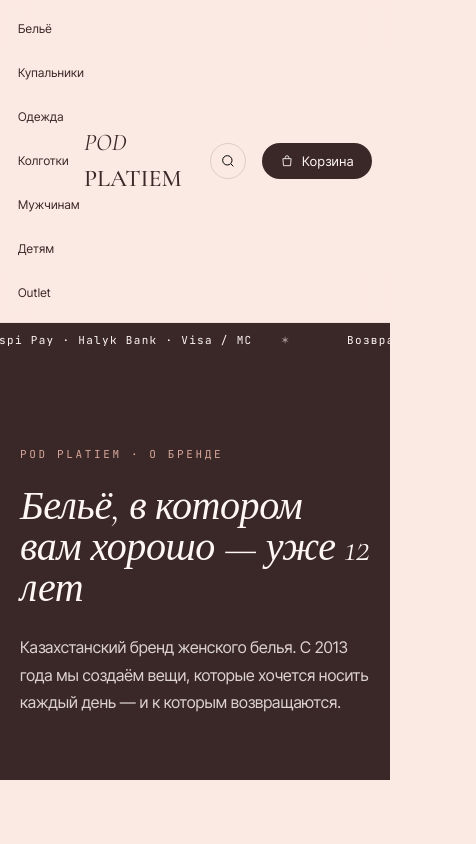
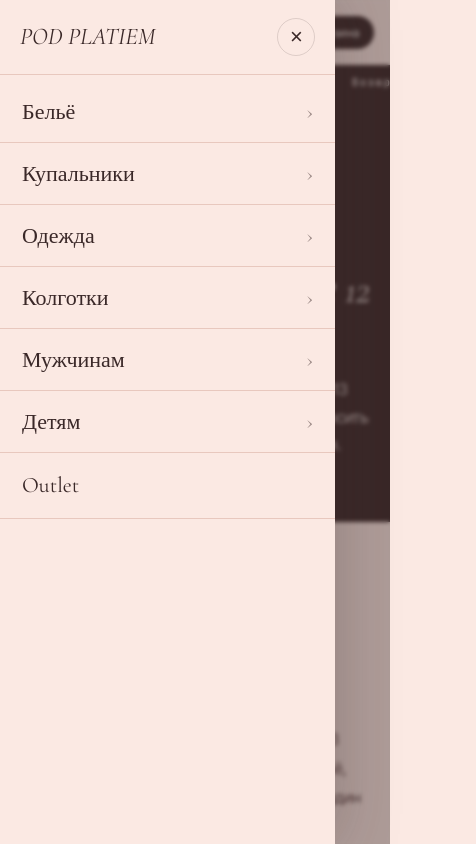
Before and after one commit to yemmydx/annablle-arto, a Next.js app: page /about in a window 390 px wide. Both pictures are taken after a click on the button "Открыть меню". Shown: the top 844 px of the page, 476 px wide, since content can reach past the window. Built offline with nearby package versions, Linux system fonts and the light colour scheme.

Commit message:
mobile menu, next/image, header font, viewport

```diff
--- a/app/globals.css
+++ b/app/globals.css
@@ -316,5 +316,94 @@
   color:var(--ink);
 }
 
-/* Скрыть плейсхолдеры-подписи под фото (те тёмные пилюли [ ... ]) */
-.ph-label{display:none;}
+/* ============================================================
+   ФИНАЛЬНЫЕ ПРАВКИ: шапка, название, шрифт категорий, мобилка
+   ============================================================ */
+
+/* Убираем горизонтальный скролл на телефоне */
+html, body { max-width: 100%; overflow-x: hidden; }
+
+/* #4 — название бренда заметнее */
+.brand { font-size: 30px; }
+
+/* #5 — категории как у названия (Cormorant) и крупнее */
+.mega-link { font-family: 'Cormorant Garamond', serif; font-size: 19px; letter-spacing: 0.01em; }
+
+/* обёртка левой части шапки (бургер + меню) */
+.nav-left-wrap { display: flex; align-items: center; gap: 16px; min-width: 0; }
+
+/* кнопка-гамбургер (только на мобиле) */
+.nav-burger {
+  display: none;
+  width: 40px; height: 40px;
+  border-radius: 10px;
+  background: transparent;
+  border: 1px solid rgba(58,40,40,0.15);
+  cursor: pointer;
+  place-items: center;
+  color: var(--ink);
+}
+.nav-burger svg { width: 20px; height: 20px; }
+
+/* выезжающее мобильное меню */
+.mobile-overlay {
+  position: fixed; inset: 0;
+  background: rgba(58,40,40,0.4);
+  -webkit-backdrop-filter: blur(2px); backdrop-filter: blur(2px);
+  z-index: 80; animation: fadein .2s;
+}
+.mobile-drawer {
+  position: fixed; top: 0; left: 0; bottom: 0;
+  width: min(86vw, 360px);
+  background: var(--bg);
+  z-index: 81;
+  display: flex; flex-direction: column;
+  box-shadow: 0 0 60px rgba(58,40,40,0.25);
+  animation: drawerIn .28s cubic-bezier(.2,.7,.2,1);
+  overflow-y: auto;
+}
+@keyframes drawerIn { from { transform: translateX(-100%);} to { transform: translateX(0);} }
+.mdrawer-top {
+  display: flex; align-items: center; justify-content: space-between;
+  padding: 18px 20px; border-bottom: 1px solid var(--line);
+}
+.mdrawer-brand { font-family: 'Cormorant Garamond', serif; font-size: 24px; font-style: italic; color: var(--ink); text-decoration: none; }
+.mdrawer-close {
+  width: 38px; height: 38px; border-radius: 999px;
+  border: 1px solid rgba(58,40,40,0.15); background: transparent;
+  cursor: pointer; color: var(--ink); font-size: 22px; line-height: 1;
+}
+.mdrawer-nav { padding: 6px 0 40px; }
+.mdrawer-link, .mdrawer-grouphead {
+  display: flex; align-items: center; justify-content: space-between;
+  width: 100%; text-align: left;
+  font-family: 'Cormorant Garamond', serif; font-size: 22px; color: var(--ink);
+  text-decoration: none; background: transparent; border: none;
+  border-bottom: 1px solid var(--line); padding: 16px 22px; cursor: pointer;
+}
+.mdrawer-chev { font-size: 24px; transition: transform .25s; opacity: .5; }
+.mdrawer-chev.open { transform: rotate(90deg); }
+.mdrawer-sub { padding: 4px 22px 16px; background: rgba(255,247,243,0.5); border-bottom: 1px solid var(--line); }
+.mdrawer-coltitle {
+  font-family: 'JetBrains Mono', monospace; font-size: 10px; letter-spacing: .16em;
+  text-transform: uppercase; color: var(--ink-soft); opacity: .7; margin: 14px 0 6px;
+}
+.mdrawer-sublink { display: block; padding: 8px 0; color: var(--ink-soft); text-decoration: none; font-size: 15px; }
+.mdrawer-sublink.strong { color: var(--ink); font-weight: 500; }
+
+/* десктоп: мобильное меню скрыто */
+@media (min-width: 901px) {
+  .mobile-overlay, .mobile-drawer { display: none; }
+}
+
+/* мобайл: показываем гамбургер, прячем десктоп-меню */
+@media (max-width: 900px) {
+  .nav { grid-template-columns: auto 1fr auto; padding: 12px 16px; }
+  .mega-nav { display: none; }
+  .nav-burger { display: grid; }
+  .nav-right .nav-icon { display: none; }
+  .brand { justify-self: center; text-align: center; font-size: 24px; }
+  .cart-btn { padding: 9px 14px; font-size: 12px; }
+  .cart-btn svg { display: none; }
+  .cats { grid-template-columns: repeat(2, 1fr); }
+}
--- a/app/layout.tsx
+++ b/app/layout.tsx
@@ -1,9 +1,14 @@
-import type { Metadata } from 'next'
+import type { Metadata, Viewport } from 'next'
 import './globals.css'
 
 export const metadata: Metadata = {
-  title: 'Annabelle Arto — Женское бельё в Казахстане',
+  title: 'POD PLATIEM — Женское бельё в Казахстане',
   description: 'Изысканное женское бельё с доставкой по всему Казахстану. Оплата Kaspi Pay, Halyk, картой.',
+}
+
+export const viewport: Viewport = {
+  width: 'device-width',
+  initialScale: 1,
 }
 
 export default function RootLayout({ children }: { children: React.ReactNode }) {
--- a/components/store/Header.tsx
+++ b/components/store/Header.tsx
@@ -10,9 +10,17 @@
   const [mounted, setMounted] = useState(false)
   const [cartOpen, setCartOpen] = useState(false)
   const [openIndex, setOpenIndex] = useState<number | null>(null)
+  const [mobileOpen, setMobileOpen] = useState(false)
+  const [mExpanded, setMExpanded] = useState<number | null>(null)
   const closeTimer = useRef<ReturnType<typeof setTimeout> | null>(null)
 
   useEffect(() => setMounted(true), [])
+
+  // Блокируем прокрутку body, когда открыто мобильное меню
+  useEffect(() => {
+    document.body.style.overflow = mobileOpen ? 'hidden' : ''
+    return () => { document.body.style.overflow = '' }
+  }, [mobileOpen])
 
   // Закрываем меню с задержкой — чтобы можно было водить мышью между пунктом и панелью
   function scheduleClose() {
@@ -22,10 +30,11 @@
   function cancelClose() {
     if (closeTimer.current) { clearTimeout(closeTimer.current); closeTimer.current = null }
   }
+  function closeMobile() { setMobileOpen(false); setMExpanded(null) }
 
   // ESC закрывает меню
   useEffect(() => {
-    function onKey(e: KeyboardEvent) { if (e.key === 'Escape') setOpenIndex(null) }
+    function onKey(e: KeyboardEvent) { if (e.key === 'Escape') { setOpenIndex(null); setMobileOpen(false) } }
     window.addEventListener('keydown', onKey)
     return () => window.removeEventListener('keydown', onKey)
   }, [])
@@ -33,6 +42,12 @@
   return (
     <>
       <header className="nav">
+        <div className="nav-left-wrap">
+          <button className="nav-burger" onClick={() => setMobileOpen(true)} aria-label="Открыть меню" type="button">
+            <svg viewBox="0 0 24 24" fill="none" stroke="currentColor" strokeWidth="1.6">
+              <path d="M4 7h16M4 12h16M4 17h16" strokeLinecap="round" />
+            </svg>
+          </button>
           <nav className="mega-nav" onMouseLeave={scheduleClose}>
             {MENU.map((item, i) => (
               <MegaItem
@@ -43,13 +58,14 @@
               />
             ))}
           </nav>
+        </div>
 
         <Link href="/" className="brand" onMouseEnter={() => setOpenIndex(null)}>
           POD <b>PLATIEM</b>
         </Link>
 
         <div className="nav-right" onMouseEnter={() => setOpenIndex(null)}>
-          <button className="nav-icon" title="Поиск">
+          <button className="nav-icon" title="Поиск" type="button">
             <svg viewBox="0 0 24 24" fill="none" stroke="currentColor" strokeWidth="1.5">
               <circle cx="11" cy="11" r="7" /><path d="m20 20-3.5-3.5" />
             </svg>
@@ -76,13 +92,63 @@
         </div>
       </div>
 
+      {/* ===== МОБИЛЬНОЕ МЕНЮ ===== */}
+      {mobileOpen && (
+        <div className="mobile-overlay" onClick={closeMobile}>
+          <aside className="mobile-drawer" onClick={e => e.stopPropagation()}>
+            <div className="mdrawer-top">
+              <Link href="/" className="mdrawer-brand" onClick={closeMobile}>POD PLATIEM</Link>
+              <button className="mdrawer-close" onClick={closeMobile} aria-label="Закрыть" type="button">×</button>
+            </div>
+            <nav className="mdrawer-nav">
+              {MENU.map((item, i) => {
+                if (item.href && !item.columns) {
+                  return (
+                    <Link key={item.label} href={item.href} className="mdrawer-link" onClick={closeMobile}>
+                      {item.label}
+                    </Link>
+                  )
+                }
+                const expanded = mExpanded === i
+                return (
+                  <div key={item.label} className="mdrawer-group">
+                    <button className="mdrawer-grouphead" type="button" onClick={() => setMExpanded(expanded ? null : i)}>
+                      <span>{item.label}</span>
+                      <span className={`mdrawer-chev ${expanded ? 'open' : ''}`}>›</span>
+                    </button>
+                    {expanded && (
+                      <div className="mdrawer-sub">
+                        {item.href && (
+                          <Link href={item.href} className="mdrawer-sublink strong" onClick={closeMobile}>
+                            Все {item.label.toLowerCase()}
+                          </Link>
+                        )}
+                        {item.columns?.map(col => (
+                          <div key={col.title}>
+                            <div className="mdrawer-coltitle">{col.title}</div>
+                            {col.items.map(it => (
+                              <Link key={it.label} href={it.href} className="mdrawer-sublink" onClick={closeMobile}>
+                                {it.label}
+                              </Link>
+                            ))}
+                          </div>
+                        ))}
+                      </div>
+                    )}
+                  </div>
+                )
+              })}
+            </nav>
+          </aside>
+        </div>
+      )}
+
       {cartOpen && <CartDrawer onClose={() => setCartOpen(false)} />}
     </>
   )
 }
 
 function MegaItem({ item, isOpen, onOpen }: { item: MenuItem; isOpen: boolean; onOpen: () => void }) {
-  // Outlet и др. без выпадения — обычная ссылка
   if (item.href && !item.columns) {
     return <Link href={item.href} className="mega-link">{item.label}</Link>
   }
@@ -90,8 +156,6 @@
   const colCount = item.columns?.length || 0
   const hasBanner = !!item.banner
 
-  // Если у пункта есть и href и columns — это кликабельный заголовок раздела
-  // Клик ведёт на страницу раздела, наведение раскрывает выпадашку
   return (
     <div className="mega-wrap" onMouseEnter={onOpen}>
       {item.href ? (
```
Also changed, not shown: components/store/CatalogClient.tsx (+7 -4 lines). Lines whose indentation alone changed are shown as unchanged.
